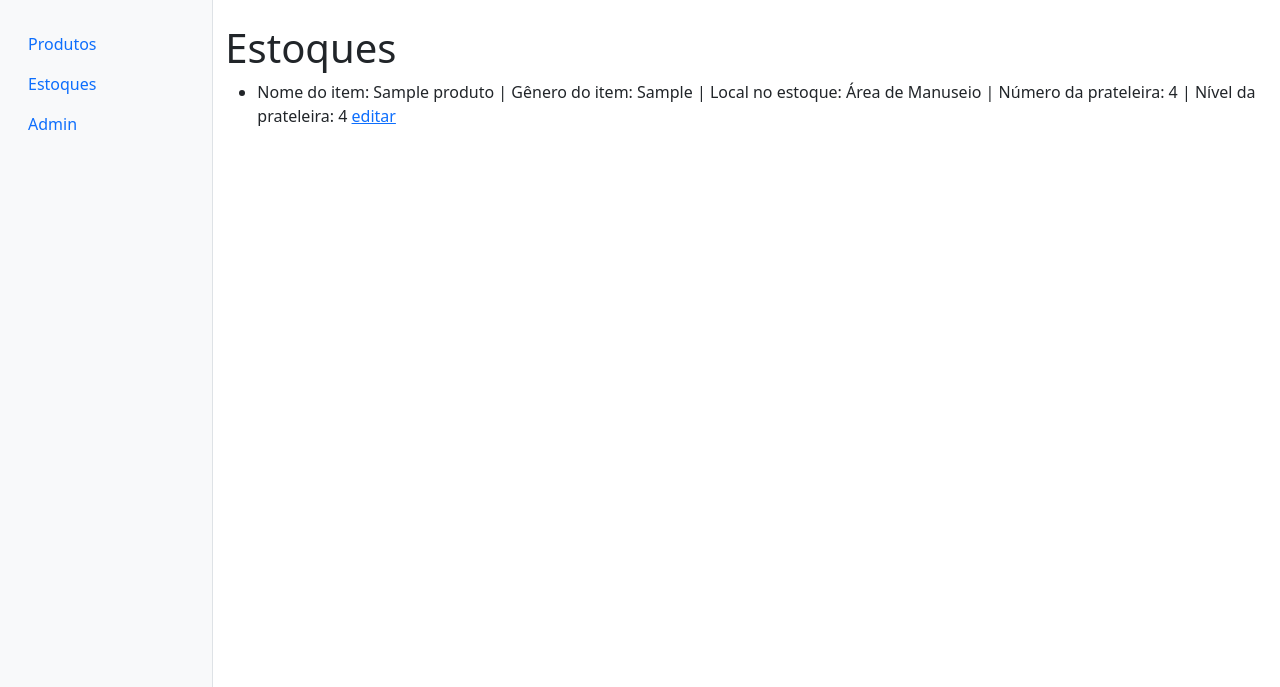
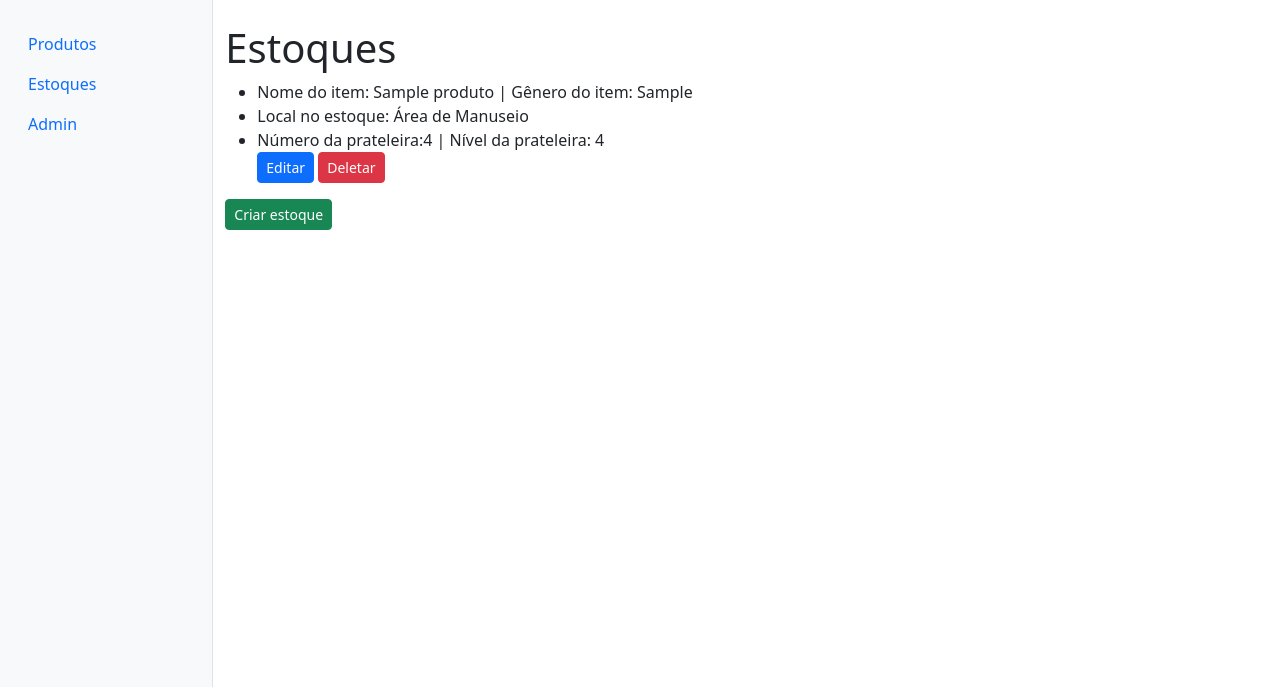
Before and after one commit to whyynick/BGstock-Django, a Django app: page /estoques/ in a window 1280 px wide. Shown: the part 56-743 px from the top of the page. Run offline with Django 5.2, Linux system fonts and the light colour scheme; tables that the repository leaves empty hold one stand-in row (values such as "Sample post").

Commit message:
feat: Adiciona estoques_create, estoques_delete e melhora design das páginas

```diff
--- a/estoques/templates/estoques/estoques_list.html
+++ b/estoques/templates/estoques/estoques_list.html
@@ -7,11 +7,14 @@
 
 <ul>
     {% for estoque in Estoques %}
-    <li>{{estoque.produto}} | Local no estoque: {{estoque.get_local_display}} | Número da prateleira:
-        {{estoque.prateleira}} |
-        Nível da prateleira: {{estoque.nivel_prateleira}}
-        <a href="{% url 'estoques:estoque_update' estoque.pk %}">editar</a>
+    <li>
+        {{estoque.produto}}
     </li>
+    <li>Local no estoque: {{estoque.get_local_display}}</li>
+    <li>Número da prateleira:{{estoque.prateleira}} | Nível da prateleira: {{estoque.nivel_prateleira}}</li>
+
+    <a href="{% url 'estoques:estoque_update' estoque.pk %}" class="btn btn-sm btn-primary">Editar</a>
+    <a href="{% url 'estoques:estoque_delete' estoque.pk %}" class="btn btn-sm btn-danger">Deletar</a>
     {% empty %}
     <li> Nenhum estoque cadastrado.</li>
     {% endfor %}
@@ -29,5 +32,6 @@
     {% endif %}
 </nav>
 {% endif %}
+<a href="{% url 'estoques:estoque_create' %}" class="btn btn-success btn-sm mb-3">Criar estoque</a>
 
 {% endblock %}
--- a/estoques/templates/estoques/estoques_form.html
+++ b/estoques/templates/estoques/estoques_update.html
@@ -9,8 +9,8 @@
 <form method="post">
     {% csrf_token %}
     {{ form.as_p }}
-    <button type="submit">Salvar</button>
-    <a href="{% url 'estoques:estoques_list' %}">Cancelar</a>
+    <button type="submit" class="btn btn-sm btn-primary">Salvar</button>
+    <a href="{% url 'estoques:estoques_list' %}" class="btn btn-sm btn-secondary">Cancelar</a>
 </form>
 
 {% endblock %}
--- a/estoques/urls.py
+++ b/estoques/urls.py
@@ -1,10 +1,11 @@
-from estoques.views import EstoqueUpdateView
-from estoques.views import EstoqueListView
+from estoques.views import EstoqueListView, EstoqueCreateView, EstoqueDeleteView, EstoqueUpdateView
 from django.urls import path, include
 
 app_name = "estoques"
 
 urlpatterns = [
    path("estoques/", EstoqueListView.as_view(), name="estoques_list"),
-   path("estoques/<int:pk>/editar/", EstoqueUpdateView.as_view(), name= "estoque_update"),
+   path("estoques/create", EstoqueCreateView.as_view(), name="estoque_create"),
+   path("estoques/<int:pk>/delete",EstoqueDeleteView.as_view(), name="estoque_delete"),
+   path("estoques/<int:pk>/update", EstoqueUpdateView.as_view(), name= "estoque_update"),
 ]
--- a/estoques/views.py
+++ b/estoques/views.py
@@ -2,7 +2,7 @@ from django.db.models.fields import reverse_related
 from estoques.forms import EstoqueForm
 from django.contrib.auth.mixins import LoginRequiredMixin
 from django.urls import reverse_lazy
-from django.views.generic import ListView, UpdateView
+from django.views.generic import ListView, CreateView, DeleteView, UpdateView
 from django.shortcuts import render
 from estoques.models import Estoque
 # Create your views here.
@@ -13,10 +13,24 @@ class EstoqueListView(ListView):
     context_object_name = "Estoques"
     paginate_by = 10
 
+class EstoqueCreateView(CreateView):
+    model = Estoque
+    form_class = EstoqueForm
+    template_name = "estoques/estoques_create.html"
+    success_url = reverse_lazy("estoques:estoques_list")
+    login_url = reverse_lazy("admin:login")
+
+class EstoqueDeleteView(DeleteView):
+    model = Estoque
+    template_name = "estoques/estoques_delete.html"
+    context_object_name = "Estoque"
+    success_url = reverse_lazy("estoques:estoques_list")
+    login_url = reverse_lazy("admin:login")
+
 class EstoqueUpdateView(LoginRequiredMixin, UpdateView):
     model = Estoque
     form_class = EstoqueForm
-    template_name = "estoques/estoques_form.html"
-    context_object_name = "estoque"
+    template_name = "estoques/estoques_update.html"
+    context_object_name = "Estoque"
     success_url = reverse_lazy("estoques:estoques_list")
     login_url = reverse_lazy("admin:login")
```
Also changed, not shown: estoques/templates/estoques/estoques_create.html (added, +16 -0 lines), estoques/templates/estoques/estoques_delete.html (added, +12 -0 lines), estoques/static/estoques/css/estoques_create.css (added), estoques/static/estoques/css/estoques_delete.css (added), estoques/static/estoques/css/estoques_form.css (deleted), estoques/static/estoques/css/estoques_update.css (added).
